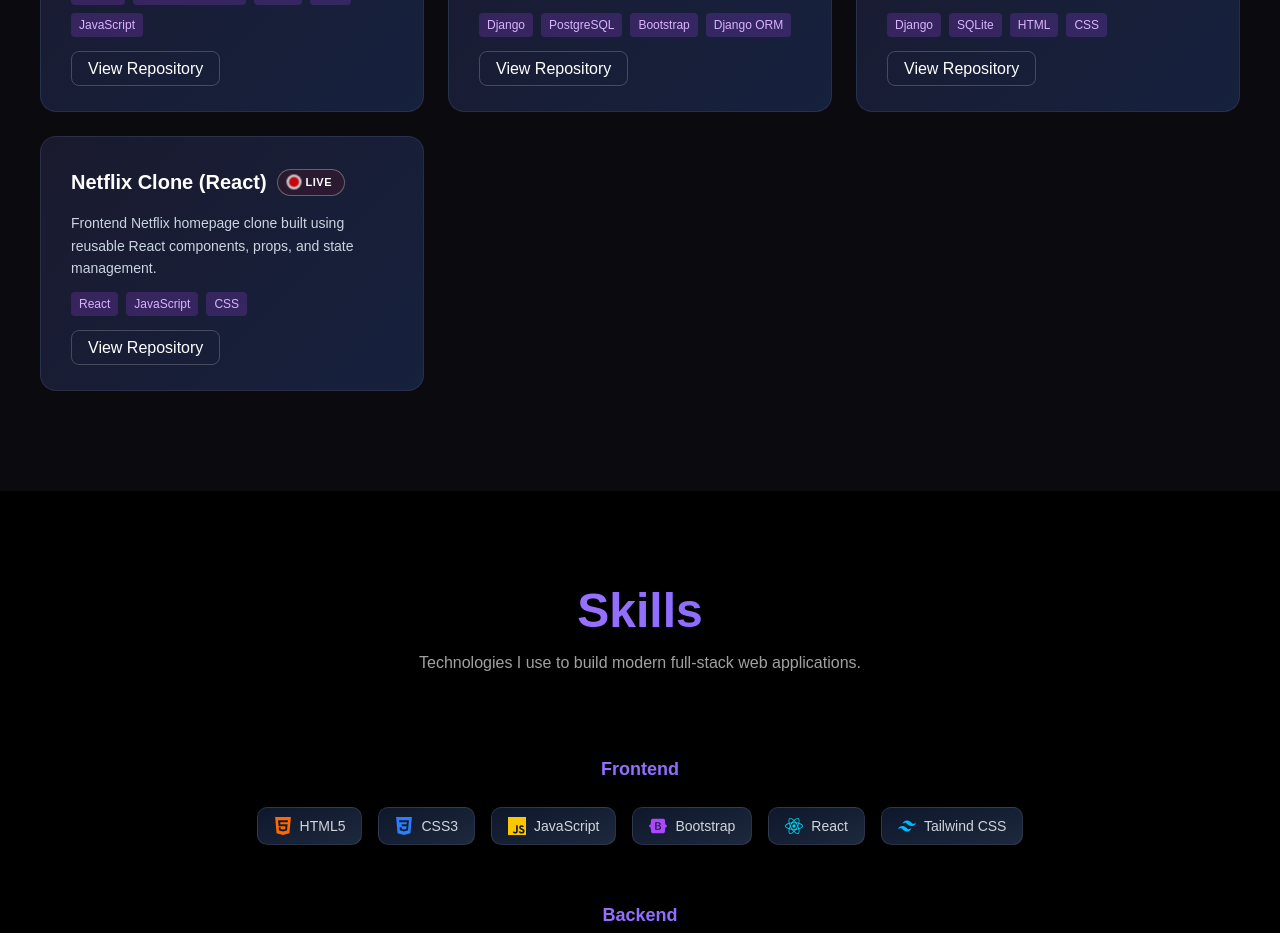
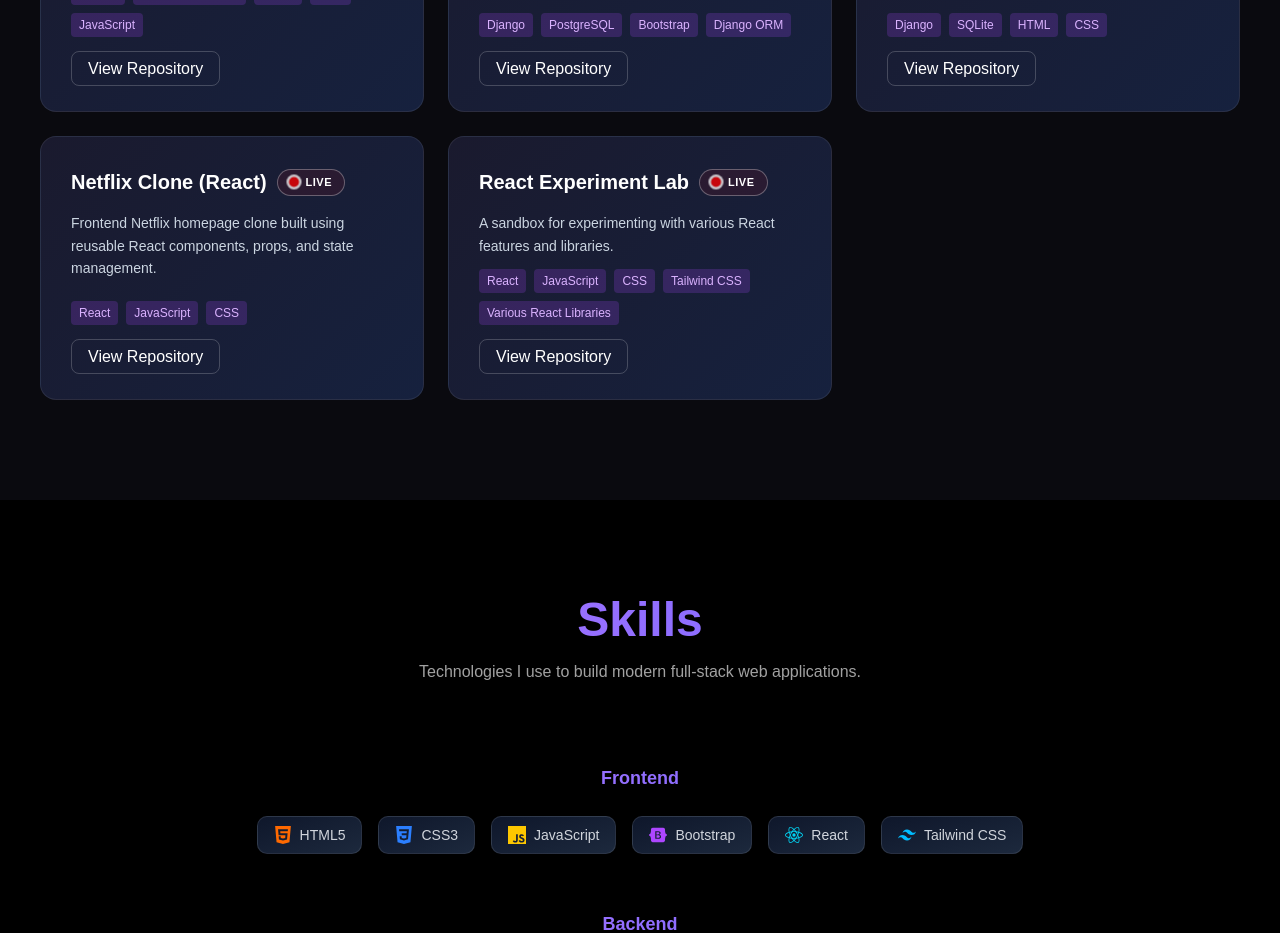
Before and after one commit to Midhun-git-hub/react-portfolio, a React (Vite) app: page / in a window 1280 px wide. Shown: the part 2440-3373 px from the top of the page. Built offline with nearby package versions, Linux system fonts and the light colour scheme.

Commit message:
new project added

```diff
--- a/src/components/Footer.jsx
+++ b/src/components/Footer.jsx
@@ -2,7 +2,7 @@
 import React from "react";
 import { FaGithub, FaLinkedin, FaEnvelope, FaDiscord } from "react-icons/fa";
 import { SiReact, SiTailwindcss, SiFramer } from "react-icons/si";
-import { motion } from "framer-motion";
+import { motion } from "framer-motion"; //eslint-disable-line
 
 const Footer = () => {
     return (
--- a/src/components/Hero.jsx
+++ b/src/components/Hero.jsx
@@ -1,6 +1,6 @@
 import React from "react";
 import { Typewriter } from "react-simple-typewriter";
-import { motion } from "framer-motion";
+import { motion } from "framer-motion"; //eslint-disable-line
 import { FaEnvelope, FaInstagram, FaGithub, FaLinkedin, FaDiscord } from "react-icons/fa";
 import DotGrid from './DotGrid';
 
--- a/src/components/Navbar.jsx
+++ b/src/components/Navbar.jsx
@@ -1,5 +1,5 @@
 import { useState, useEffect } from "react";
-import { motion, AnimatePresence } from "framer-motion";
+import { motion, AnimatePresence } from "framer-motion";  //eslint-disable-line
 
 const Navbar = () => {
   const [isOpen, setIsOpen] = useState(false);
@@ -43,7 +43,7 @@
 
     window.addEventListener("scroll", handleScroll);
     return () => window.removeEventListener("scroll", handleScroll);
-  }, []);
+  }, []); //eslint-disable-line
 
   return (
     <nav
--- a/src/components/Projects.jsx
+++ b/src/components/Projects.jsx
@@ -1,5 +1,5 @@
 import React from "react";
-import { motion } from "framer-motion";
+import { motion } from "framer-motion"; //eslint-disable-line
 
 const projects = [
   {
@@ -51,6 +51,13 @@
     github: "https://github.com/Midhun-git-hub/netflix-clone-using-react",
     live: "https://netflix-clone-using-react-tau.vercel.app/",
   },
+  {
+    title: "React Experiment Lab",
+    desc: "A sandbox for experimenting with various React features and libraries.",
+    tech: ["React", "JavaScript", "CSS", "Tailwind CSS", "Various React Libraries"],
+    github: "https://github.com/Midhun-git-hub/React-Research-lab",
+    live: "https://react-research-lab.vercel.app/",
+  }
 ];
 
 const Projects = () => {
```
Also changed, not shown: package.json (+4 -3 lines), 1 other file (tests, documents, lock files or other folders).
